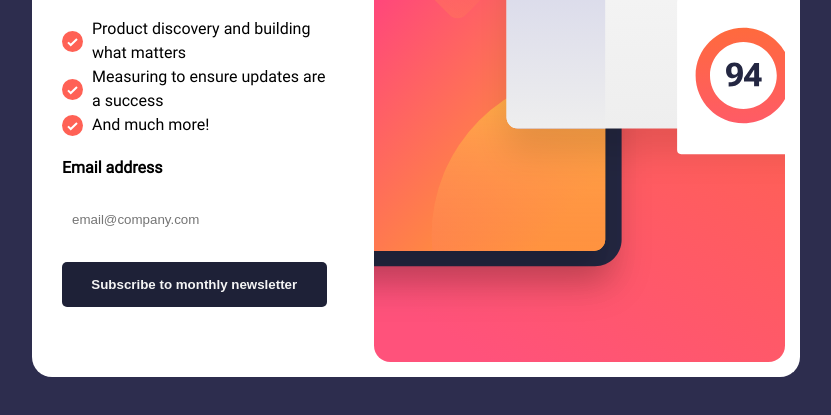
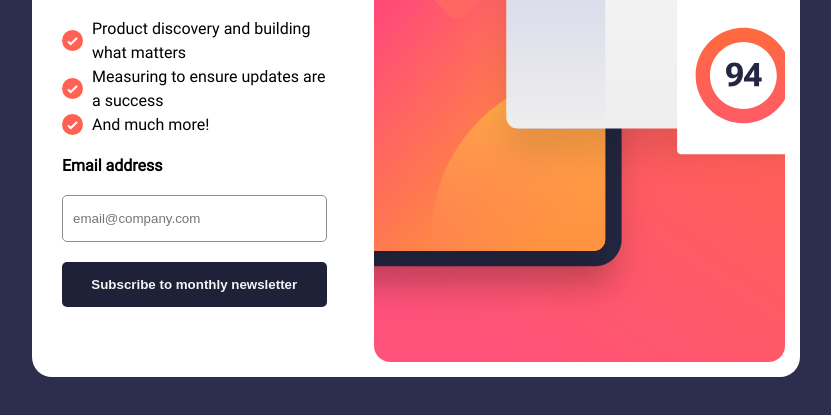
Before and after one commit to Boikano11/finalproject, a plain HTML site: page index.html in a window 1280 px wide. Shown: the part 343-758 px from the top of the page, without its empty margins (224-1055 px from the left). Drawn offline with Linux system fonts and the light colour scheme.

Commit message:
input border

```diff
--- a/style.css
+++ b/style.css
@@ -66,6 +66,10 @@ body{
     border: none;
 }
 
+.newsletter-form input{
+    border: 1px solid rgb(143, 143, 143);
+}
+
 .newsletter-form button{
     background-color: #1E2137;
     color: #F4F4F4;
```
